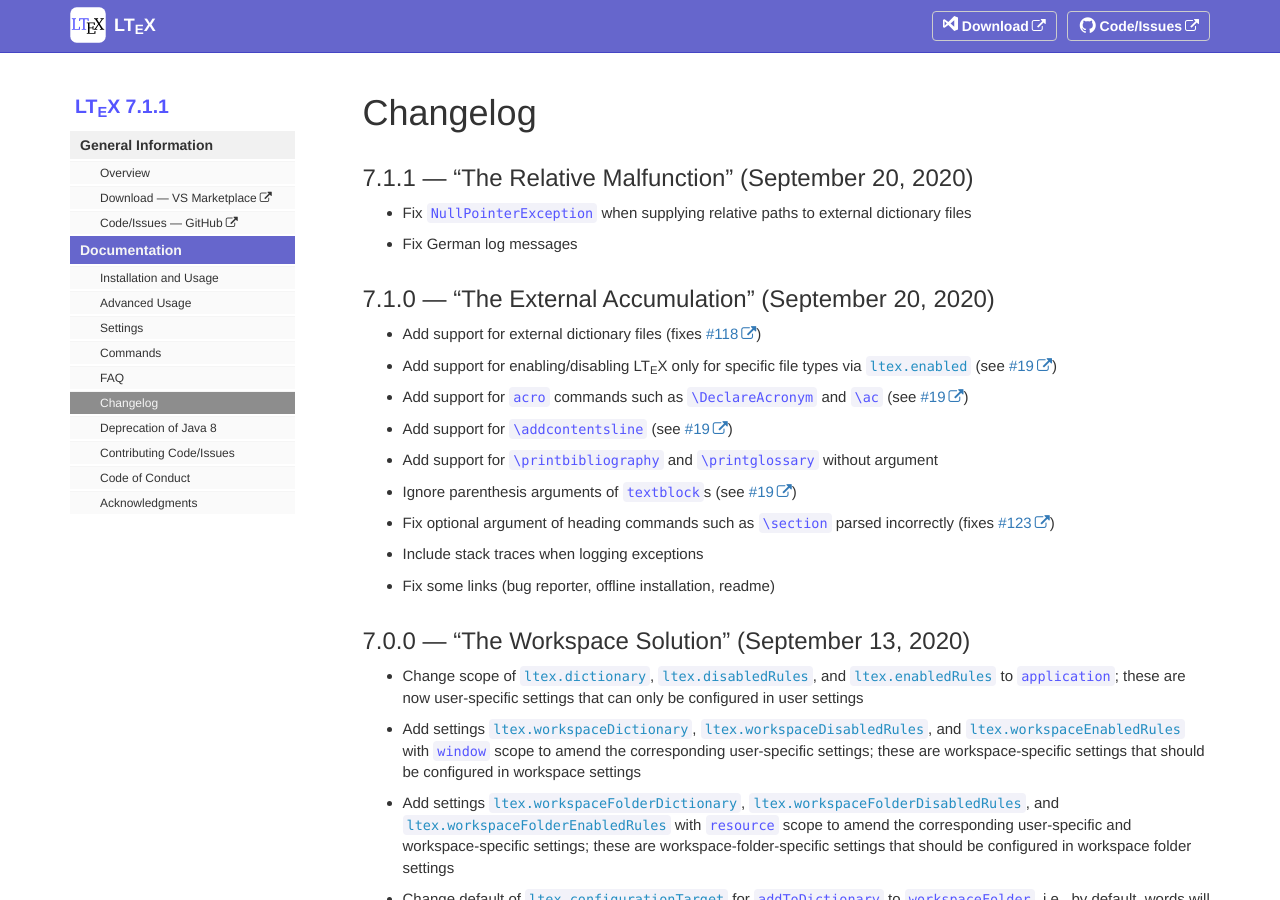
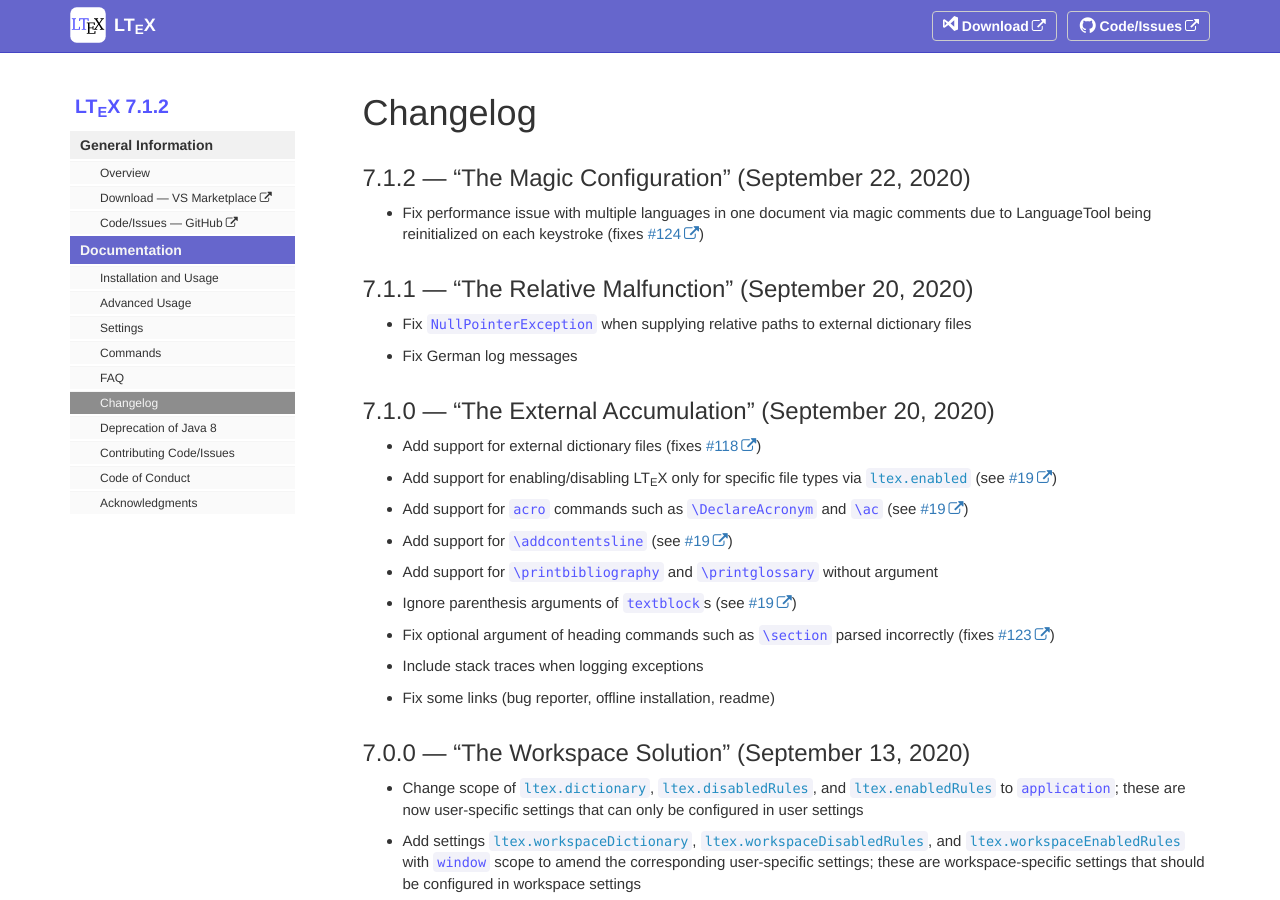
Before and after one commit to valentjn/vscode-ltex, a Jekyll site: the page built from pages/docs/changelog.md, in a window 1280 px wide and 900 px high. Built offline with Jekyll 4.4.1, drawn with Linux system fonts in a browser that asks for light colours.

Commit message:
Bump to 7.1.2

```diff
--- a/_data/sidebars/sidebar.yml
+++ b/_data/sidebars/sidebar.yml
@@ -1,7 +1,7 @@
 entries:
   - title: "sidebar"
     product: "LT<sub>E</sub>X"
-    version: "7.1.1"
+    version: "7.1.2"
     folders:
       - title: "General Information"
         output: "web"
--- a/pages/docs/changelog.md
+++ b/pages/docs/changelog.md
@@ -10,6 +10,10 @@
 sidebar: "sidebar"
 toc: false
 ---
+
+## 7.1.2 — “The Magic Configuration” (September 22, 2020)
+
+- Fix performance issue with multiple languages in one document via magic comments due to LanguageTool being reinitialized on each keystroke (fixes [#124](https://github.com/valentjn/vscode-ltex/issues/124))
 
 ## 7.1.1 — “The Relative Malfunction” (September 20, 2020)
 
```
